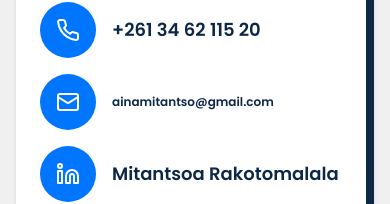
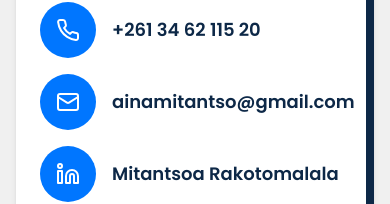
Before and after one commit to mitantsoa1/portfolio, a React (Vite) app: page / in a window 390 px wide. Shown: the part 2820-3024 px from the top of the page. Built offline with nearby package versions, Linux system fonts and the light colour scheme.

Commit message:
font lg for mail contact

```diff
--- a/src/components/Contact.jsx
+++ b/src/components/Contact.jsx
@@ -44,7 +44,7 @@ const Contact = () => {
           <a
             aria-label="Email Hanja"
             href="mailto:ainamitantso@gmail.com"
-            className="lg:text-lg md:text-md text-[12px] font-semibold hover:underline"
+            className="text-lg font-semibold hover:underline"
           >
             ainamitantso@gmail.com
           </a>
```
